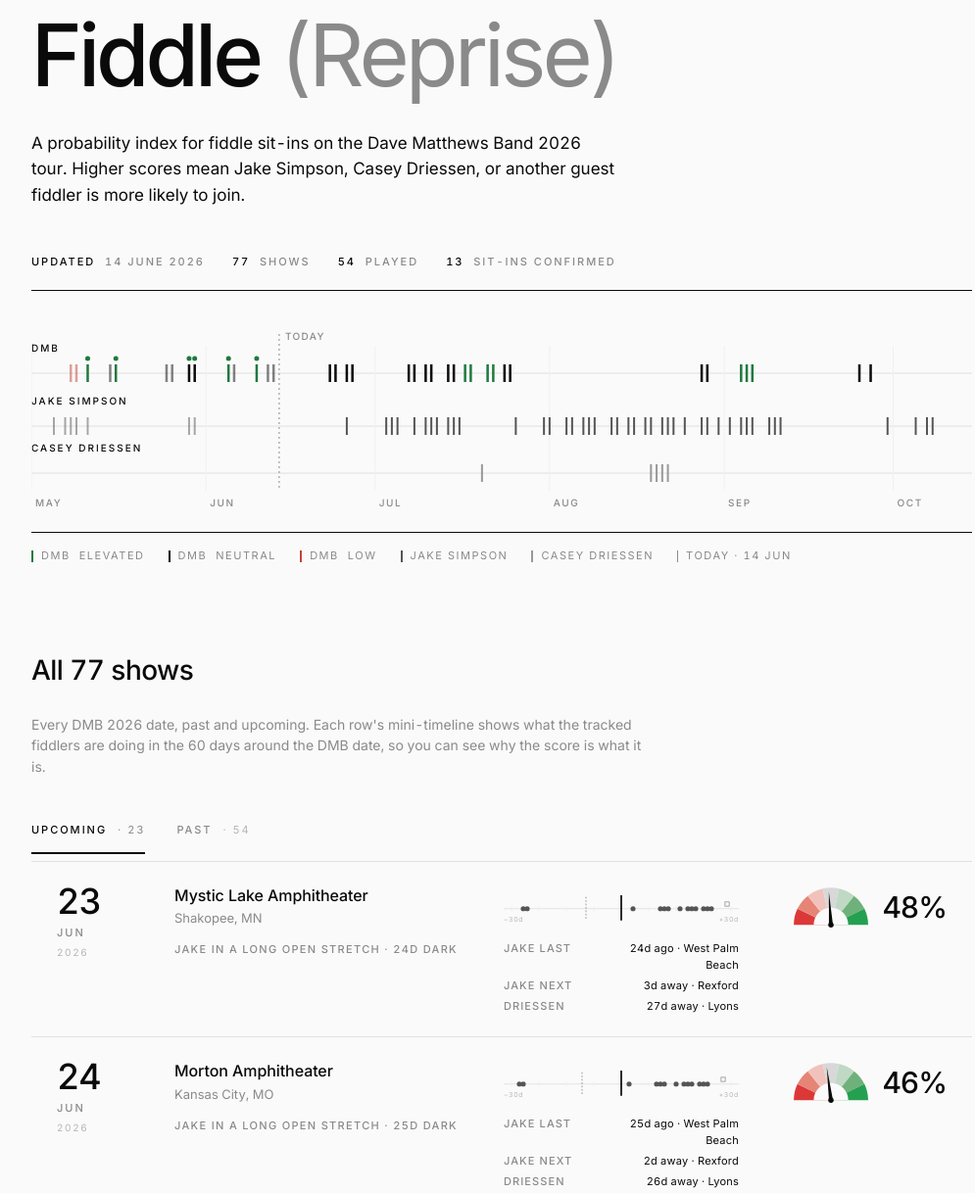
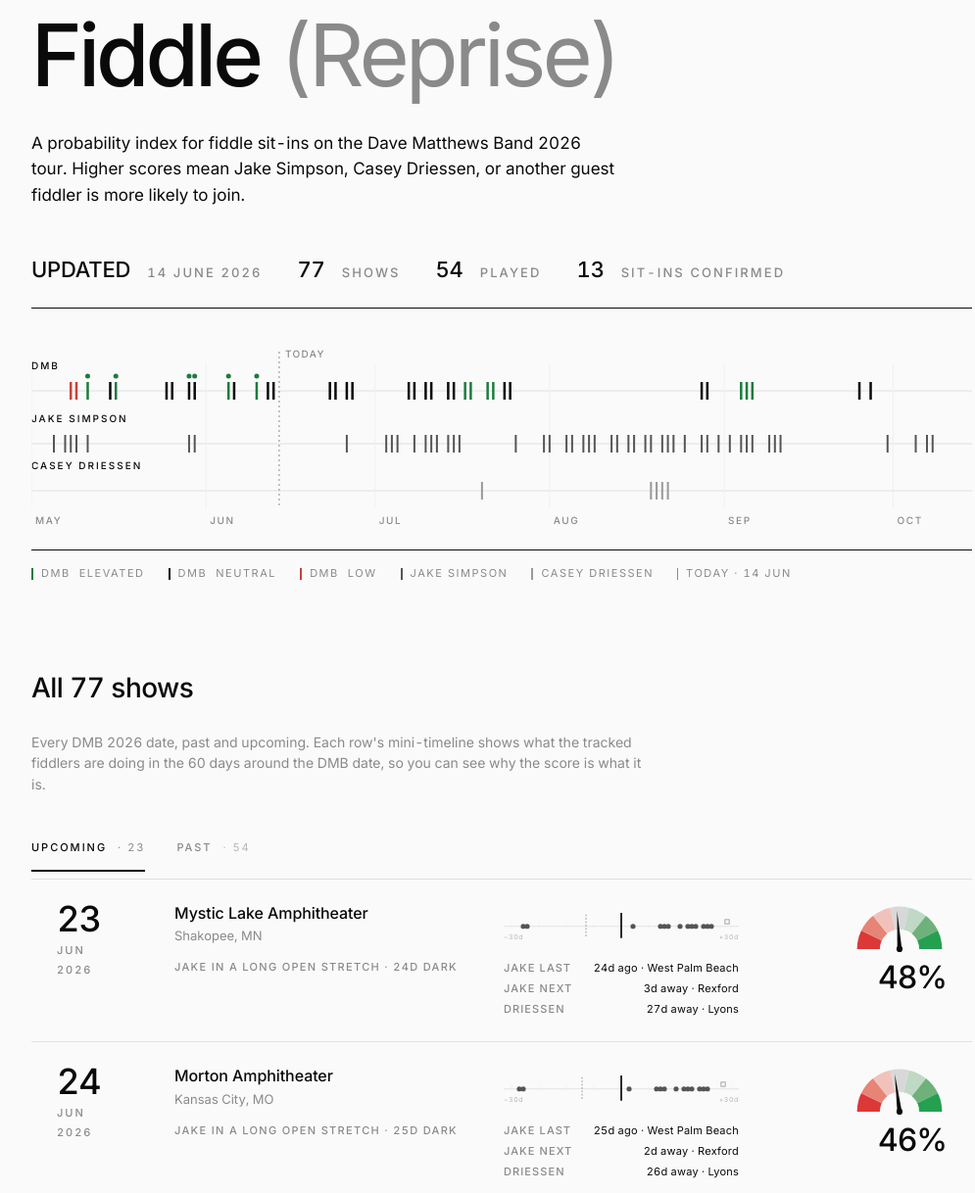
Before and after one commit to Echoform-Studio/fiddle-reprise, a website: page index.html in a window 1280 px wide. Shown: the part 56-1274 px from the top of the page at 98% size, without its empty margins (128-1123 px from the left). Drawn offline with Linux system fonts and the light colour scheme.

Commit message:
Polish: anchored banner, stats hierarchy, drop pink, fix wrap
- Stats bar numbers go 22px; labels stay small caps. Real hierarchy
  against the rest of the page text
- Banner spacing inverted: 4px from row above, 24px to next row, so
  the banner clearly belongs to the show it describes
- Master timeline ticks render at full opacity; past low-tier shows
  no longer appear as pink (only legend colors show now)
- Mini-inputs swapped from grid-of-spans to flex rows with nowrap +
  ellipsis on the value, so "West Palm Beach" stays on one line
- Percentage moved back below the gauge in a vertical stack
- Year color matches month color so the date treatment reads as one unit

```diff
--- a/index.html
+++ b/index.html
@@ -61,20 +61,25 @@
     margin-bottom: 48px;
   }
   .meta {
-    font-size: 11px;
+    font-size: 13px;
     font-weight: 500;
-    letter-spacing: 0.18em;
+    letter-spacing: 0.16em;
     text-transform: uppercase;
     color: var(--muted);
-    padding-bottom: 20px;
+    padding-bottom: 22px;
     border-bottom: 1px solid var(--ink);
     display: flex;
-    gap: 28px;
+    align-items: baseline;
+    gap: 36px;
     flex-wrap: wrap;
   }
   .meta b {
     color: var(--ink);
     font-weight: 500;
+    font-size: 22px;
+    letter-spacing: -0.01em;
+    margin-right: 6px;
+    font-variant-numeric: tabular-nums;
   }
 
   /* ============ Section headers ============ */
@@ -265,11 +270,13 @@
 
   .show[data-status="past"]:not([data-outcome="sitin"]) { opacity: 0.6; }
 
-  /* Banner spans the full row, sits beneath the columns */
+  /* Banner spans the full row, sits beneath the columns. Tight against the
+     row above, generous gap to the next row, so the banner clearly belongs
+     to the show it describes. */
   .row-banner {
     grid-column: 1 / -1;
-    margin: 18px -26px 0;
-    padding: 10px 26px;
+    margin: 4px -26px 24px;
+    padding: 9px 26px;
     font-size: 11px;
     font-weight: 500;
     letter-spacing: 0.16em;
@@ -305,10 +312,10 @@
     color: var(--muted);
   }
   .date-yr {
-    font-size: 10px;
-    font-weight: 400;
-    letter-spacing: 0.16em;
-    color: var(--muted-2);
+    font-size: 11px;
+    font-weight: 500;
+    letter-spacing: 0.18em;
+    color: var(--muted);
     display: block;
     margin-top: 4px;
     font-variant-numeric: tabular-nums;
@@ -346,29 +353,34 @@
     color: var(--muted);
     line-height: 1.55;
     letter-spacing: 0.02em;
-    display: grid;
-    grid-template-columns: 1fr 1fr;
-    gap: 4px 16px;
   }
-  .mini-inputs .row { display: contents; }
+  .mini-inputs .row {
+    display: flex;
+    gap: 12px;
+    align-items: baseline;
+    padding: 2px 0;
+  }
   .mini-inputs .k {
+    flex: 0 0 78px;
     font-weight: 500;
     text-transform: uppercase;
     letter-spacing: 0.1em;
     color: var(--muted);
   }
   .mini-inputs .v {
+    flex: 1;
     color: var(--ink);
     text-align: right;
     font-variant-numeric: tabular-nums;
+    white-space: nowrap;
+    overflow: hidden;
+    text-overflow: ellipsis;
   }
 
   /* Metric */
   .metric { text-align: right; }
   .metric-row {
-    display: inline-flex;
-    align-items: center;
-    gap: 10px;
+    display: block;
     text-decoration: none;
     color: var(--ink);
     transition: opacity 150ms;
@@ -376,11 +388,12 @@
   .metric-row.linked:hover { opacity: 0.6; }
   .prob-line {
     display: inline-flex;
-    align-items: center;
-    gap: 6px;
+    align-items: baseline;
+    justify-content: flex-end;
+    gap: 8px;
   }
   .prob {
-    font-size: 30px;
+    font-size: 32px;
     font-weight: 500;
     font-variant-numeric: tabular-nums;
     letter-spacing: -0.035em;
@@ -388,11 +401,10 @@
   }
   .arrow { font-size: 14px; line-height: 1; }
   .gauge {
-    display: inline-block;
-    vertical-align: middle;
-    width: 84px;
-    height: 48px;
-    margin: 0;
+    display: block;
+    width: 96px;
+    height: 56px;
+    margin: 0 0 6px auto;
   }
   .gauge-seg-very-low  { fill: #DC3838; }
   .gauge-seg-low       { fill: #E68476; }
@@ -869,32 +881,28 @@
   todayLbl.textContent = 'TODAY';
   svg.appendChild(todayLbl);
 
-  // DMB ticks
+  // DMB ticks — full opacity so legend colors stay true
   DMB.forEach(s => {
     const x = masterX(s.date, W);
     const t = tier(s);
     let color = '#0A0A0A';
     if (t === 'high') color = '#1E7A3E';
     else if (t === 'low') color = '#C44438';
-    const isPast = status(s.date) === 'past';
-    const opacity = isPast ? (s.outcome === 'sitin' ? 1 : 0.5) : 1;
     svg.appendChild(make('line', {
       x1: x, y1: yDMB - tickH/2, x2: x, y2: yDMB + tickH/2,
-      stroke: color, 'stroke-width': 2.5, opacity
+      stroke: color, 'stroke-width': 2.5
     }));
-    // Add a small mark above DMB sit-ins
     if (s.outcome === 'sitin') {
       svg.appendChild(make('circle', { cx: x, cy: yDMB - tickH/2 - 6, r: 2.5, fill: '#1E7A3E' }));
     }
   });
 
-  // Lukas ticks
+  // Jake ticks — full opacity
   JAKE.forEach(l => {
     const x = masterX(l.date, W);
-    const opacity = d(l.date) < TODAY ? 0.5 : 1;
     svg.appendChild(make('line', {
       x1: x, y1: yLUK - tickH/2, x2: x, y2: yLUK + tickH/2,
-      stroke: '#555', 'stroke-width': 2, opacity
+      stroke: '#555', 'stroke-width': 2
     }));
   });
 
```
